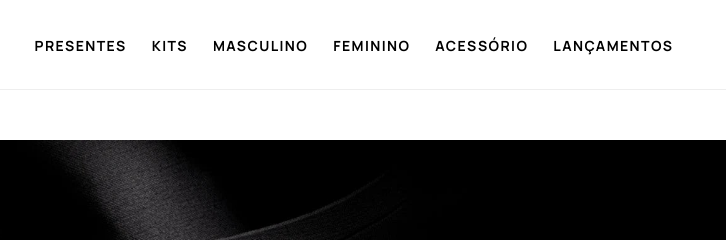
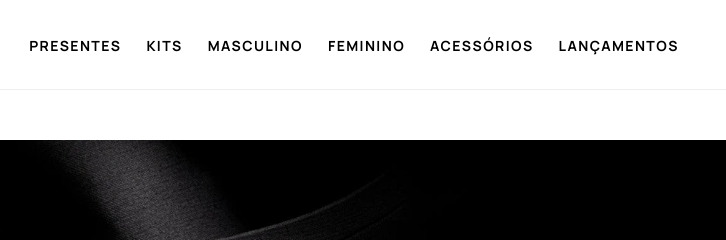
Before and after one commit to ruansmarques/Site---MedFerpa-Store, a plain HTML site: page index.html in a window 1280 px wide. Shown: the top 240 px of the page, 278-1004 px from the left. Drawn offline with Linux system fonts and the light colour scheme.

Commit message:
Version 1.04

```diff
--- a/index.html
+++ b/index.html
@@ -25,7 +25,7 @@
                     <li><a href="#">KITS</a></li>
                     <li><a href="#">MASCULINO</a></li>
                     <li><a href="#">FEMININO</a></li>
-                    <li><a href="#">ACESSÓRIO</a></li>
+                    <li><a href="#">ACESSÓRIOS</a></li>
                     <li><a href="#">LANÇAMENTOS</a></li>
                 </ul>
             </nav>
```
